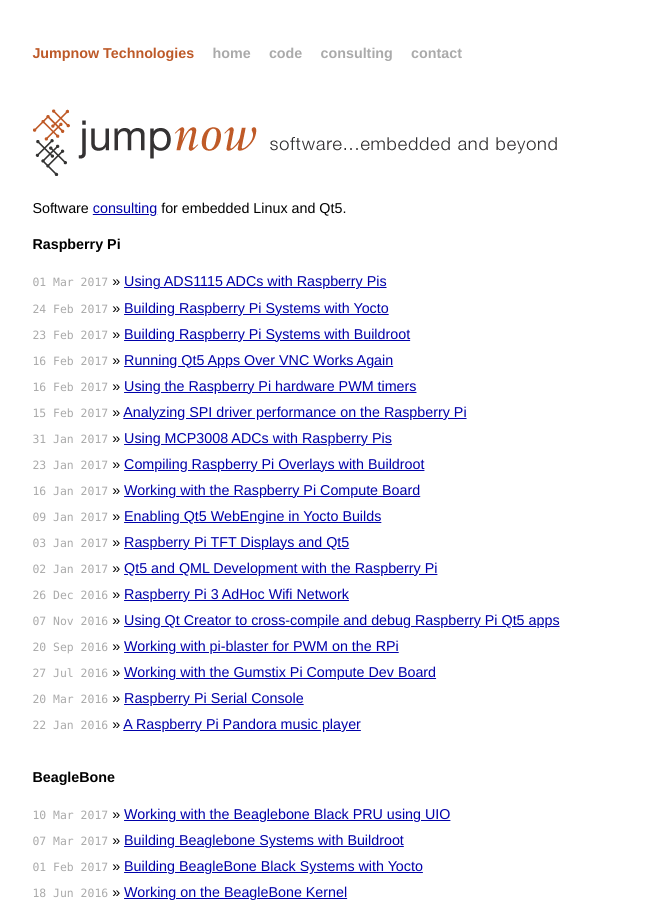
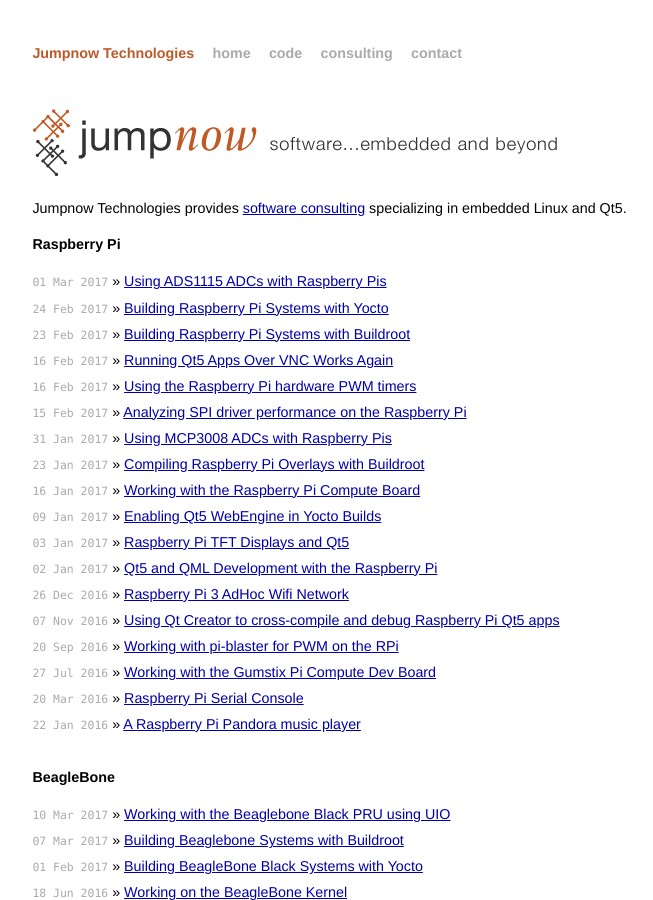
Before and after one commit to jumpnow/jumpnowtek-site, a Jekyll site: the page built from index.html, in a window 1280 px wide and 900 px high. Shown: the whole window, without its empty margins (293-946 px from the left). Built offline with Jekyll 4.4.1, drawn with Linux system fonts in a browser that asks for light colours.

Commit message:
copy edit

```diff
--- a/index.html
+++ b/index.html
@@ -6,7 +6,8 @@
 <div id="home">
   <p><img src="/assets/jumpnow-header.png" alt="jumpnow-logo"></p>
   <p>
-    Software <a href="http://www.jumpnowtek.com/consulting/">consulting</a> for embedded Linux and Qt5.
+    Jumpnow Technologies provides <a href="http://www.jumpnowtek.com/consulting/">software consulting</a> specializing in
+	embedded Linux and Qt5.
   </p>
   <h1>Raspberry Pi</h1>
   <ul class="posts">
```
